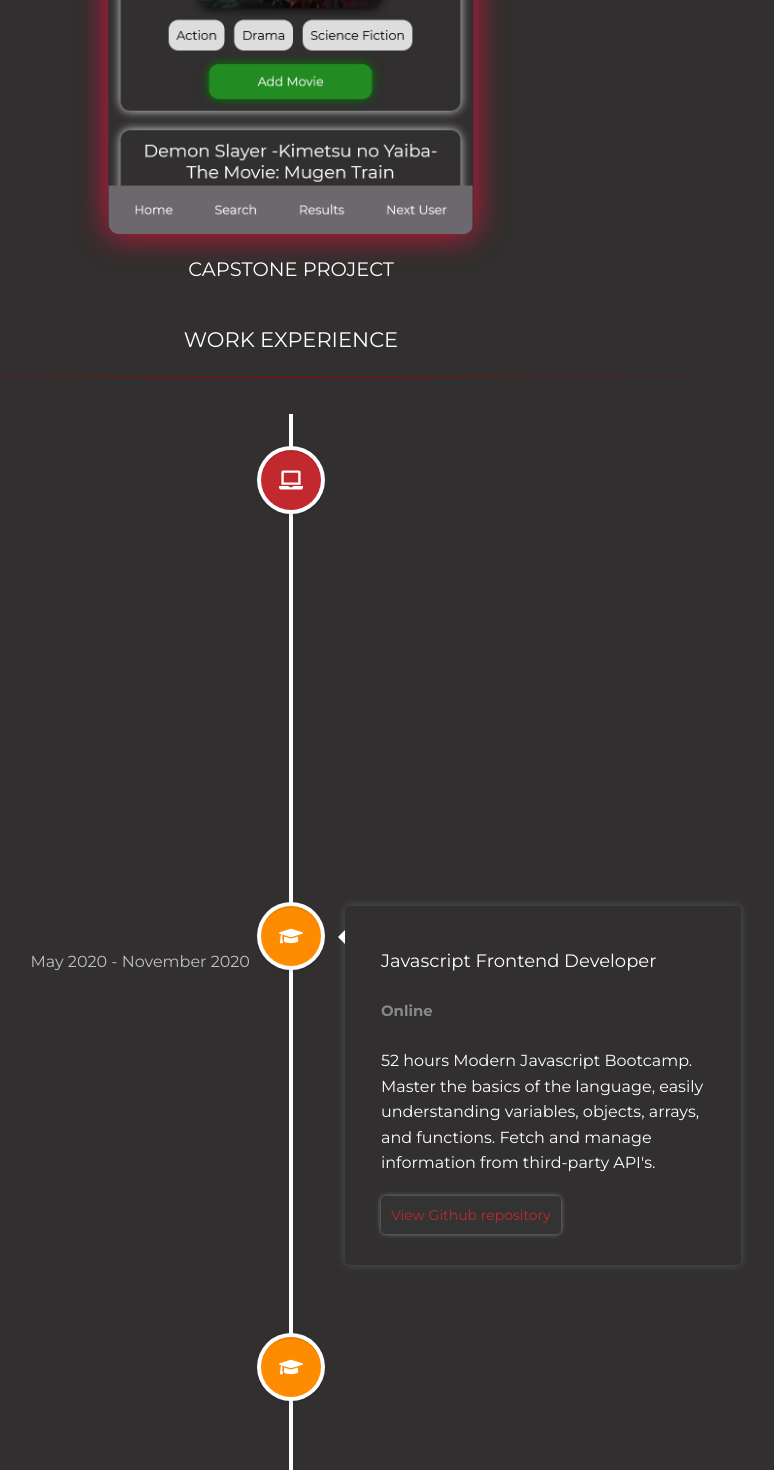
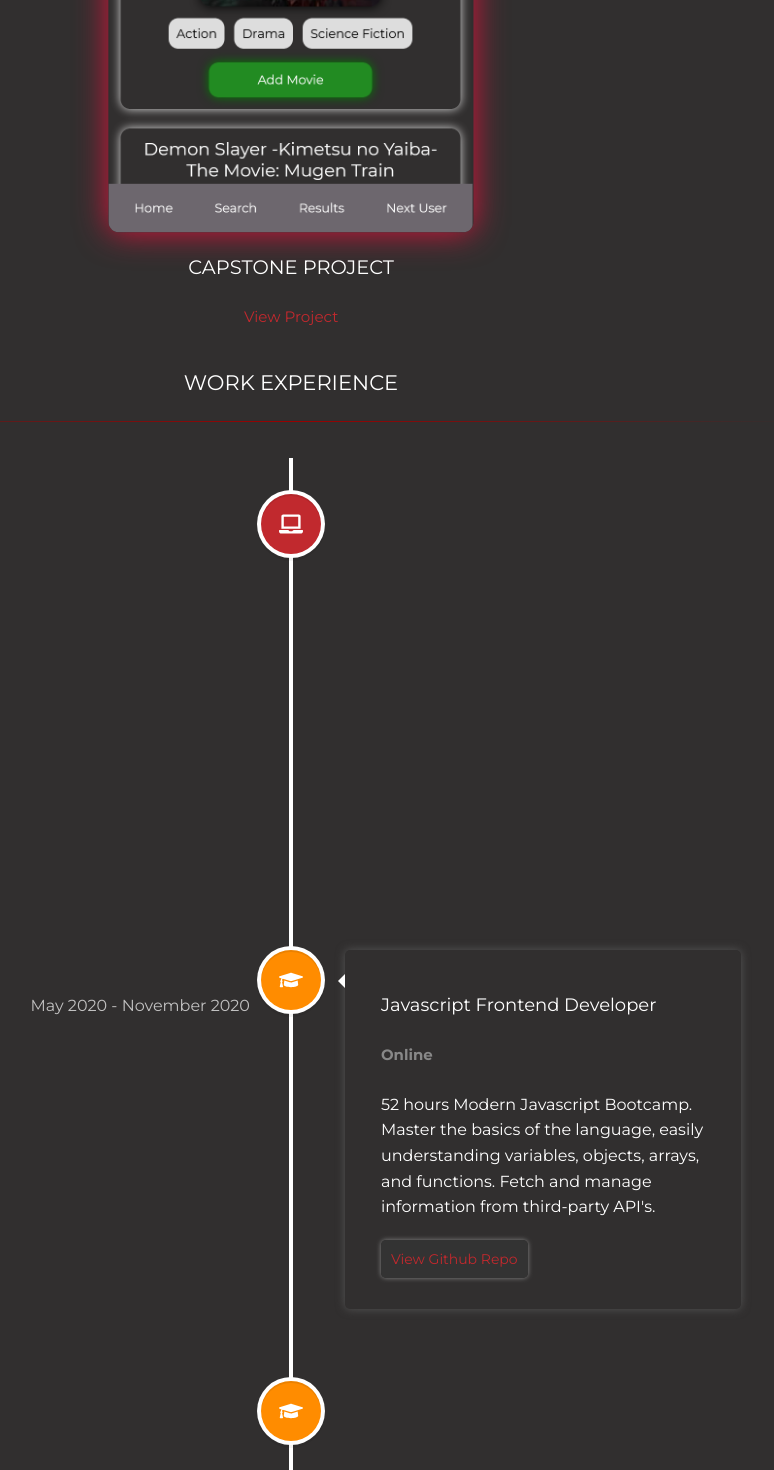
Before and after one commit to Joao17Duarte/react-personal-website, a React (Create React App) app: page / in a window 1280 px wide. Shown: the part 1740-3210 px from the top of the page, without its empty margins (349-1123 px from the left). Built offline with nearby package versions, Linux system fonts and the light colour scheme.

Commit message:
Add live link from projects

```diff
--- a/src/components/Project/Project.js
+++ b/src/components/Project/Project.js
@@ -44,6 +44,11 @@ export default function Projects({ slides }) {
                   <div>
                     <Poster src={item.image} alt="project image" />
                     <ProjectName>{item.name}</ProjectName>
+                    {(typeof item.link != "undefined") ? (
+                      <ButtonWrapper>
+                        <Button href={item.link} target="blank">View Project </Button>
+                      </ButtonWrapper>
+                    ): ''}
                   </div>
                 )}
               </CardGrid>
@@ -129,3 +134,13 @@ z-index: 10;
 cursor: pointer;
 user-select: none;
 `
+const ButtonWrapper = styled.div`
+margin-top: 15px;
+`
+
+const Button = styled.a`
+  color: #C1292E;
+  text-decoration: none;
+font-size: 1.5rem;
+
+`
--- a/src/components/Project/ProjectData.js
+++ b/src/components/Project/ProjectData.js
@@ -7,6 +7,7 @@ const ProjectData = [
     id:0,
     name:'Capstone Project',
     image: capstoneproject,
+    link:" https://moviepickerapp.herokuapp.com/",
   },
   {
     id:1,
--- a/src/components/WorkExp/TimelineElements.js
+++ b/src/components/WorkExp/TimelineElements.js
@@ -5,7 +5,7 @@ let timelineElements = [
     location: "Hamburg, Germany",
     description:
       "540 hours of programming practice (HTML5, CSS3, Javascript, React, Styled Components, ...). Create responsive, accessible layouts. Fetch and manage information from third-party API's. Build from zero a Final Project with React.",
-    buttonText: "View Final Project",
+    buttonText: "View Final Project Repo",
     url: "https://github.com/Joao17Duarte/capstone-project",
     date: "January 2021 - April 2021",
     icon: "work",
@@ -16,7 +16,7 @@ let timelineElements = [
     location: "Online",
     description:
       "52 hours Modern Javascript Bootcamp. Master the basics of the language, easily understanding variables, objects, arrays, and functions. Fetch and manage information from third-party API's.",
-    buttonText: "View Github repository",
+    buttonText: "View Github Repo",
     url: "https://github.com/Joao17Duarte/jsbootcampcourse",
     date: "May 2020 - November 2020",
     icon: "school",
```
